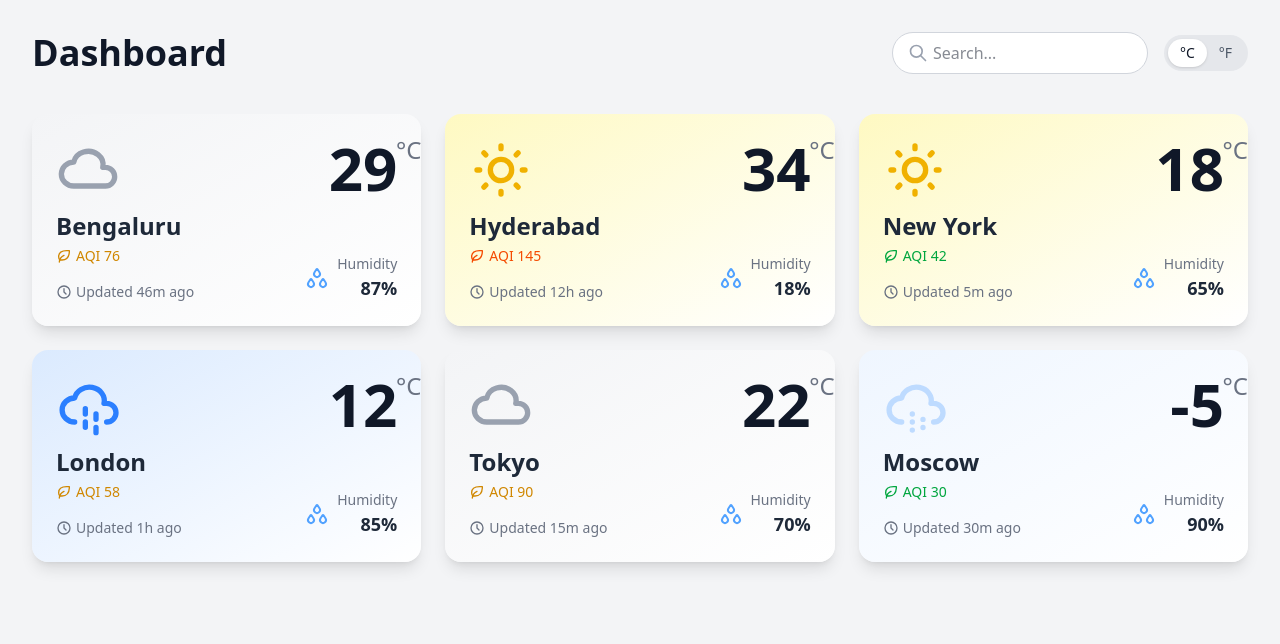
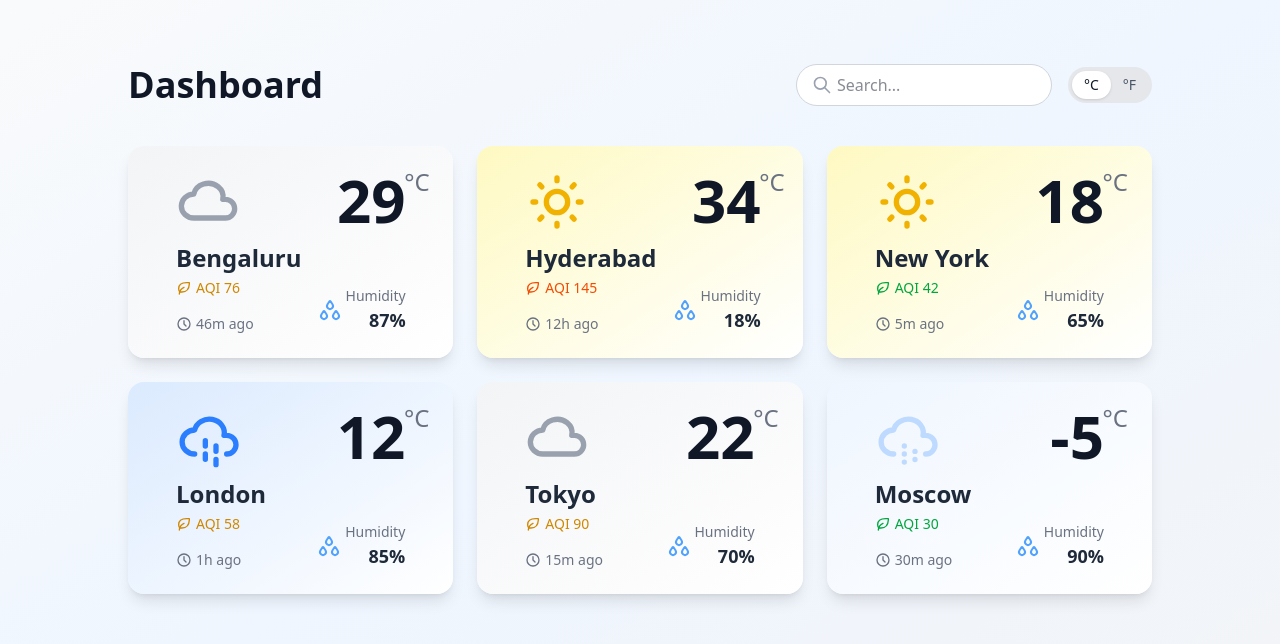
Before and after one commit to Krishnanand2517/taptalent-weather-krish, a React (Vite) app: page / in a window 1280 px wide. Shown: the top 644 px of the page. Built offline with nearby package versions, Linux system fonts and the light colour scheme.

Commit message:
style: Fix padding and alignment issues

```diff
--- a/src/App.tsx
+++ b/src/App.tsx
@@ -8,7 +8,14 @@ const App = () => {
   const [unit, setUnit] = useState("C");
 
   return (
-    <div className="min-h-screen bg-gray-100 text-gray-900 p-8">
+    <div className="min-h-screen bg-linear-to-br from-gray-50 via-blue-50 to-gray-100 text-gray-900 p-8 md:p-16 lg:px-32 relative overflow-hidden">
+      {/* Decorative background shapes */}
+      <div className="-z-10 absolute inset-0 opacity-20 pointer-events-none">
+        <div className="absolute top-20 right-10 w-64 h-64 bg-blue-400 rounded-full blur-3xl"></div>
+        <div className="absolute bottom-20 left-10 w-96 h-96 bg-blue-300 rounded-full blur-3xl"></div>
+        <div className="absolute top-1/2 left-1/2 w-80 h-80 bg-blue-200 rounded-full blur-3xl"></div>
+      </div>
+
       <div className="max-w-7xl mx-auto">
         {/* Header */}
         <header className="flex flex-col sm:flex-row justify-between items-center mb-10 space-y-4 sm:space-y-0">
--- a/src/components/WeatherCard.tsx
+++ b/src/components/WeatherCard.tsx
@@ -2,6 +2,7 @@ import { IconDroplets, IconLeaf, IconClock } from "@tabler/icons-react";
 
 import type { CityData } from "../types";
 import WeatherIcon from "./WeatherIcon";
+import { getAqiColor, getCardBg } from "../utils/colors";
 
 interface WeatherCardProps {
   cityData: CityData;
@@ -10,35 +11,10 @@ interface WeatherCardProps {
 const WeatherCard = ({ cityData }: WeatherCardProps) => {
   const { city, temperature, condition, humidity, aqi, lastUpdated } = cityData;
 
-  // AQI color logic
-  const getAqiColor = () => {
-    if (aqi <= 50) return "text-green-600";
-    if (aqi <= 100) return "text-yellow-600";
-    if (aqi <= 150) return "text-orange-600";
-    return "text-red-600";
-  };
-
-  // Card background color based on weather
-  const getCardBg = () => {
-    switch (condition) {
-      case "sunny":
-        return "from-yellow-100 to-white";
-      case "rainy":
-        return "from-blue-100 to-white";
-      case "snowy":
-        return "from-blue-50 to-white";
-      case "cloudy":
-      case "partly-cloudy":
-        return "from-gray-100 to-white";
-      default:
-        return "bg-white";
-    }
-  };
-
   return (
     <div
-      className={`bg-linear-to-br ${getCardBg()}
-                 p-6 rounded-2xl shadow-lg
+      className={`bg-linear-to-br ${getCardBg(condition)}
+                 p-6 md:px-12 rounded-2xl shadow-lg
                  transition-all duration-300 ease-in-out
                  hover:shadow-xl hover:-translate-y-1`}
     >
@@ -49,7 +25,7 @@ const WeatherCard = ({ cityData }: WeatherCardProps) => {
             <WeatherIcon condition={condition} className="w-16 h-16" />
             <h2 className="text-2xl font-bold text-gray-800 mt-2">{city}</h2>
             <div
-              className={`flex items-center space-x-1 ${getAqiColor()} mt-1`}
+              className={`flex items-center space-x-1 ${getAqiColor(aqi)} mt-1`}
             >
               <IconLeaf className="w-4 h-4" />
               <span className="text-sm font-medium">AQI {aqi}</span>
@@ -58,7 +34,7 @@ const WeatherCard = ({ cityData }: WeatherCardProps) => {
           <div className="mt-4">
             <div className="flex items-center space-x-1 text-gray-500">
               <IconClock className="w-4 h-4" />
-              <span className="text-sm">Updated {lastUpdated}</span>
+              <span className="text-sm">{lastUpdated}</span>
             </div>
           </div>
         </div>
@@ -73,7 +49,7 @@ const WeatherCard = ({ cityData }: WeatherCardProps) => {
               </span>
             </h1>
           </div>
-          <div className="flex items-center space-x-2 text-gray-600 mt-4">
+          <div className="flex items-center space-x-1 text-gray-600 mt-4">
             <IconDroplets className="w-6 h-6 text-blue-400" />
             <div>
               <p className="text-sm text-gray-500">Humidity</p>
--- /dev/null
+++ b/src/utils/colors.ts
@@ -0,0 +1,24 @@
+// AQI color logic
+export const getAqiColor = (aqi: number) => {
+  if (aqi <= 50) return "text-green-600";
+  if (aqi <= 100) return "text-yellow-600";
+  if (aqi <= 150) return "text-orange-600";
+  return "text-red-600";
+};
+
+// Card background color based on weather
+export const getCardBg = (condition: string) => {
+  switch (condition) {
+    case "sunny":
+      return "from-yellow-100 to-white";
+    case "rainy":
+      return "from-blue-100 to-white";
+    case "snowy":
+      return "from-blue-50 to-white";
+    case "cloudy":
+    case "partly-cloudy":
+      return "from-gray-100 to-white";
+    default:
+      return "bg-white";
+  }
+};
```
